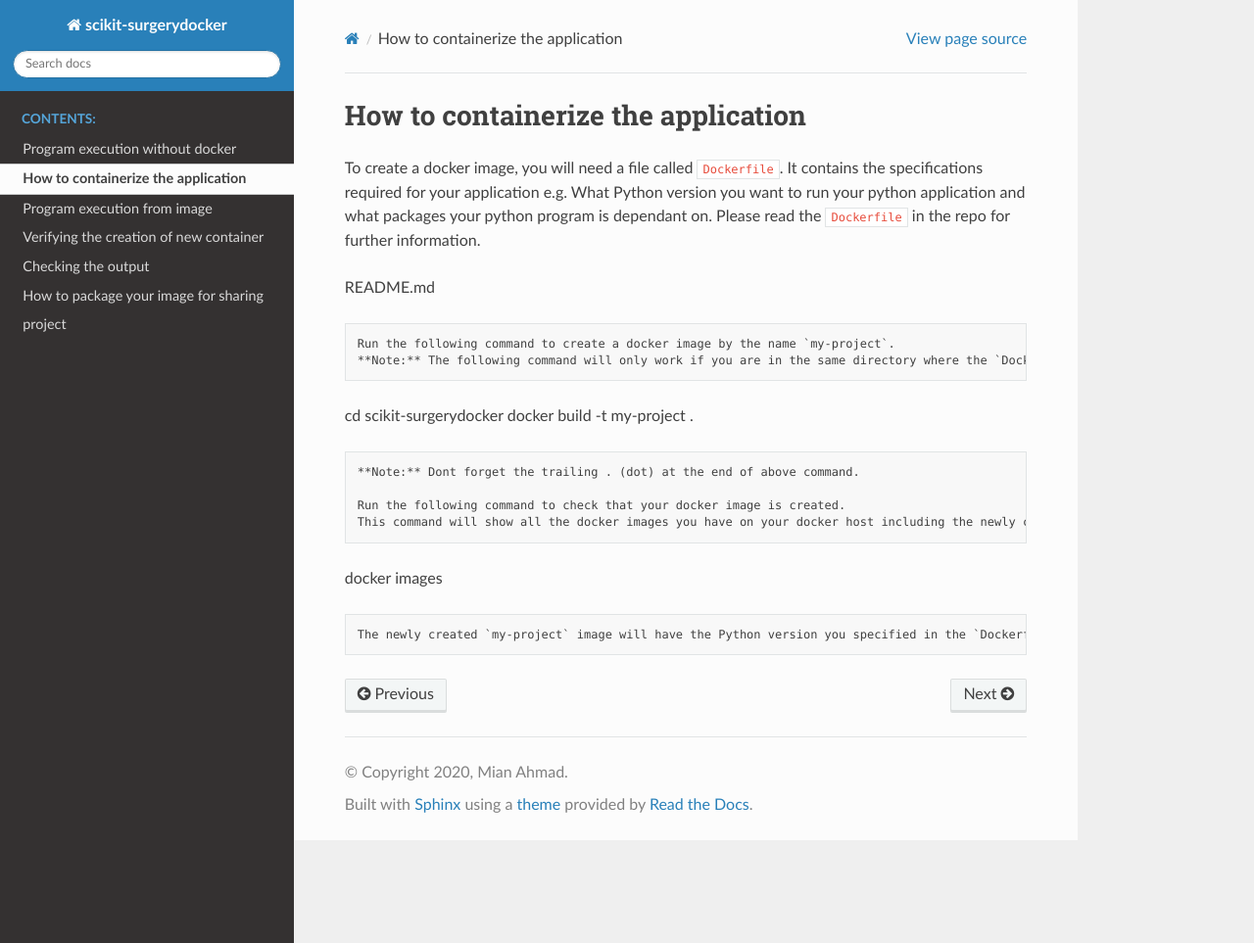
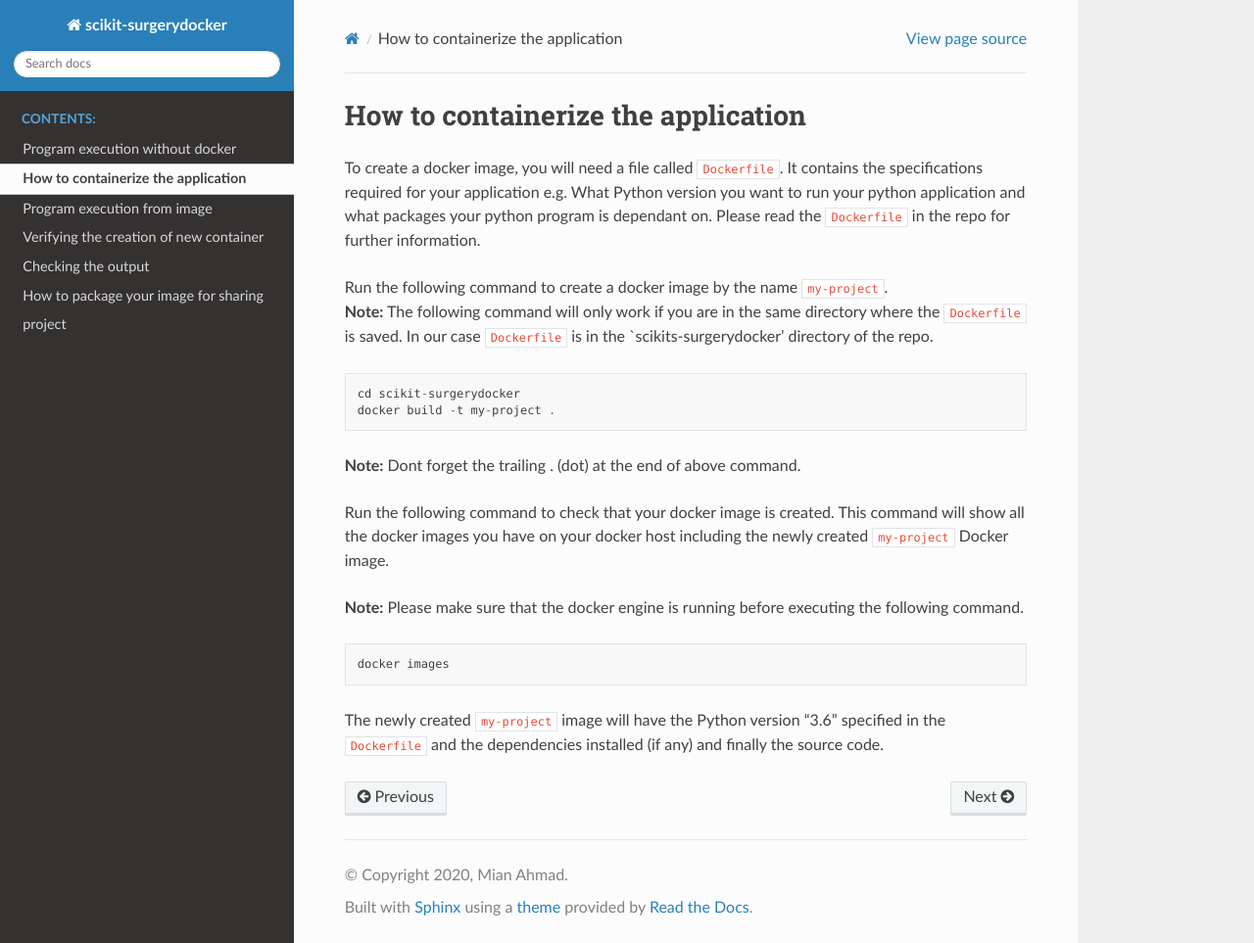
Before and after one commit to UCL/scikit-surgerydocker, a Sphinx documentation site: the page built from docs/source/step2.md, in a window 1280 px wide and 963 px high. Shown: the whole window at 98% size. Built offline with Sphinx 7.4.7 and the Read the Docs theme 2.0.0, drawn with Linux system fonts in a browser that asks for light colours.

Commit message:
formatting

````diff
--- a/docs/source/step2.md
+++ b/docs/source/step2.md
@@ -2,10 +2,8 @@
 
 To create a docker image, you will need a file called `Dockerfile`. It contains the specifications required for your application e.g. What Python version you want to run your python application and what packages your python program is dependant on. Please read the `Dockerfile` in the repo for further information.
 
-README.md
-```
 Run the following command to create a docker image by the name `my-project`.
-**Note:** The following command will only work if you are in the same directory where the `Dockerfile` is saved. In our case `Dockerfile` is in the root directory of the repo.
+**Note:** The following command will only work if you are in the same directory where the `Dockerfile` is saved. In our case `Dockerfile` is in the `scikits-surgerydocker' directory of the repo.
 ```
 cd scikit-surgerydocker
 docker build -t my-project .
@@ -14,7 +12,9 @@ docker build -t my-project .
 
 Run the following command to check that your docker image is created.
 This command will show all the docker images you have on your docker host including the newly created `my-project` Docker image.
+
+**Note:** Please make sure that the docker engine is running before executing the following command.
 ```
 docker images
 ```
-The newly created `my-project` image will have the Python version you specified in the `Dockerfile` and the dependencies installed (if any) and finally the source code.
+The newly created `my-project` image will have the Python version "3.6" specified in the `Dockerfile` and the dependencies installed (if any) and finally the source code.
````
